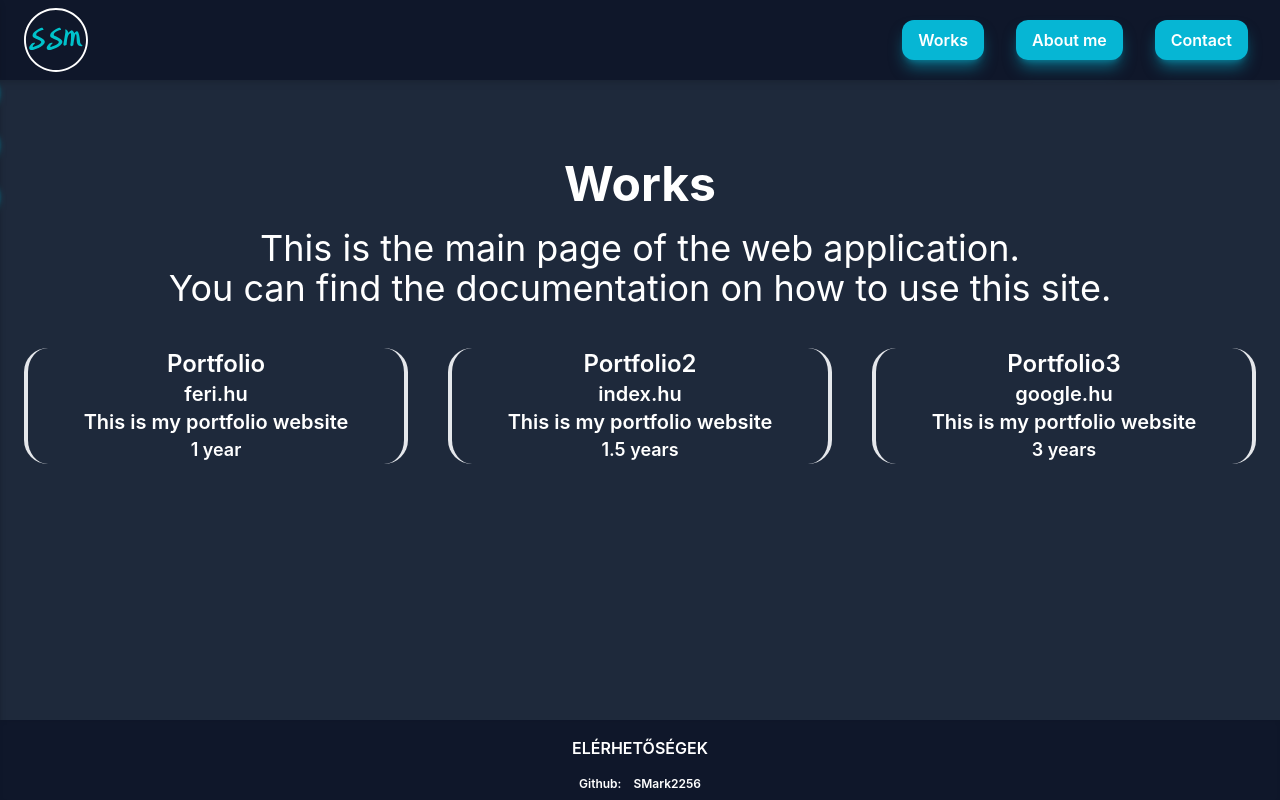
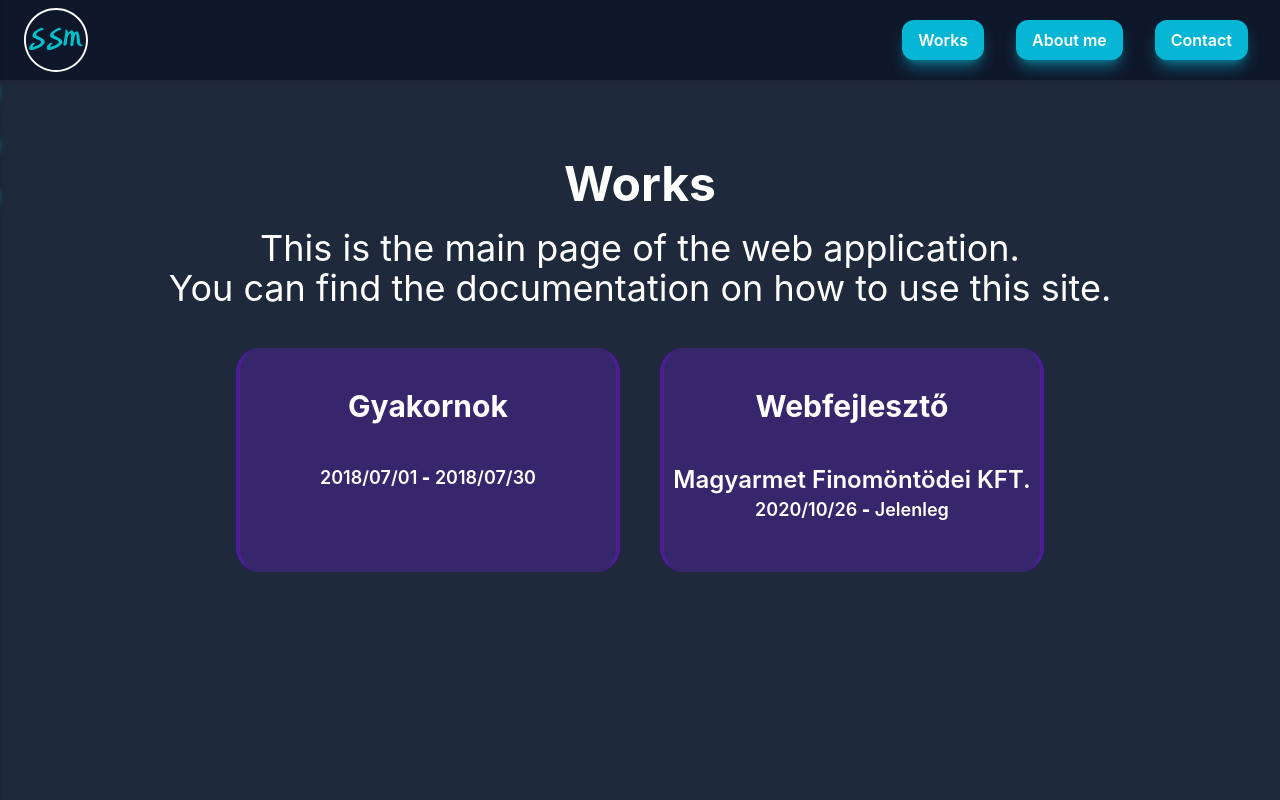
Before and after one commit to SMark2256/ReactCV, a Next.js app: page /works in a window 1280 px wide. Built offline with nearby package versions, Linux system fonts and the light colour scheme.

Commit message:
work cards

```diff
--- a/components/Footer.jsx
+++ b/components/Footer.jsx
@@ -1,6 +1,6 @@
 const Footer = () => {
       return (
-            <div className="absolute bottom-0 left-0 w-full bg-slate-900 text-center text-black pb-4 h-20 shadow-inner">
+            <div className=" hidden absolute bottom-0 left-0 w-full bg-slate-900 text-center text-black pb-4 h-20 shadow-inner">
                   <p className="text-1xl py-4 font-semibold text-white">ELÉRHETŐSÉGEK</p>
                   <p className="text-xs font-semibold text-white">Github:<a className="ml-3" href="https://github.com/SMark2256" target="_blank">SMark2256</a></p>
             </div>
--- a/components/Layout.jsx
+++ b/components/Layout.jsx
@@ -5,7 +5,7 @@ const Layout = ({ children}) => {
       return (
             <div className="text-white w-full">
                   <Navbar />
-                  <div className='text-center text-4xl py-20'>{ children }</div>
+                  <div className='text-center text-lg md:text-2xl xl:text-4xl py-20'>{ children }</div>
                   <Footer />
             </div>
        )
--- a/components/WorksComp.jsx
+++ b/components/WorksComp.jsx
@@ -1,34 +1,14 @@
+import { workListElements_HU } from "../data/works_data"
+
 const WorksComp = () => {
 
-            const listElements = [
-              {
-                title: "Portfolio",
-                description: "This is my portfolio website",
-                years: "1 year",
-                link: "feri.hu"
-              },{
-                  title: "Portfolio2",
-                  description: "This is my portfolio website",
-                  years: "1.5 years",
-                  link: "index.hu"
-                },{
-                  title: "Portfolio3",
-                  description: "This is my portfolio website",
-                  years: "3 years",
-                  link: "google.hu"
-                },
-            ]
-
-        const showElements =  listElements.map((work) => {
+        const showElements =  workListElements_HU.map((work) => {
             return (
-                                <div className="inline-flex flex-col border-l-4 border-r-4 rounded-3xl align-middle mx-5 md:mx-5 w-96 md:w-96 items-center justify-center">
+                                <div className="cursor-pointer inline-flex flex-col border-l-4 border-r-4 border-violet-900 bg-violet-800/40 hover:bg-violet-900 hover:border-violet-800/50 rounded-3xl align-middle mx-5 md:mx-5 w-96 md:w-96 h-56 mb-10 items-center">
                                   <div className="flex flex-col items-center justify-center">
-                                    <div className="flex flex-col items-center justify-center">
-                                      <h1 className="text-2xl font-semibold">{work.title}</h1>
-                                      <a className="text-xl font-semibold">{work.link}</a>
-                                      <p className="text-xl font-semibold">{work.description}</p>
-                                      <p className="text-lg justify-end font-semibold">{work.years}</p>
-                                    </div>
+                                      <h1 className="text-3xl font-bold py-10 pb-10 ">{work.position}</h1>
+                                      <h2 className="text-2xl font-semibold">{work.location}</h2>
+                                      <p className="text-lg justify-end font-semibold">{work.start} <strong>-</strong> {work.end}</p>
                                   </div>
                                 </div>
             )
--- /dev/null
+++ b/data/works_data.js
@@ -0,0 +1,22 @@
+export const workListElements_HU = [
+      {
+        id: 2,
+        position: "Gyakornok",
+        description: "",
+        techonology: "PHP-SQL-JS",
+        location: "",
+        url: "",
+        start: "2018/07/01",
+        end: "2018/07/30"
+      },
+      {
+        id: 3,
+        position: "Webfejlesztő",
+        description: "A vállalat intranet felületének bővítése, modernizálása - SQL lekérdezések írása - Adatvizualizálás Power BI al - Gyártásfejlesztés - Projektek levezénylése és Projekt terv készítése - Kapcsolattartás külsős projekt résztvevővel - Kisebb Rendszerüzemeltetési feladatok ellátása - Munkatársak informatikai támogatása",
+        techonology: "PHP-SQL-CSS-JS-REACT",
+        location: "Magyarmet Finomöntödei KFT.",
+        url: "www.magyarmet.com",
+        start: "2020/10/26",
+        end: "Jelenleg"
+      },
+    ]
--- a/tailwind.config.js
+++ b/tailwind.config.js
@@ -1,5 +1,3 @@
-/** @type {import('tailwindcss').Config} */
-const defaultTheme = require('tailwindcss/defaultConfig')
 
 // tailwind.config.js
 module.exports = {
```
